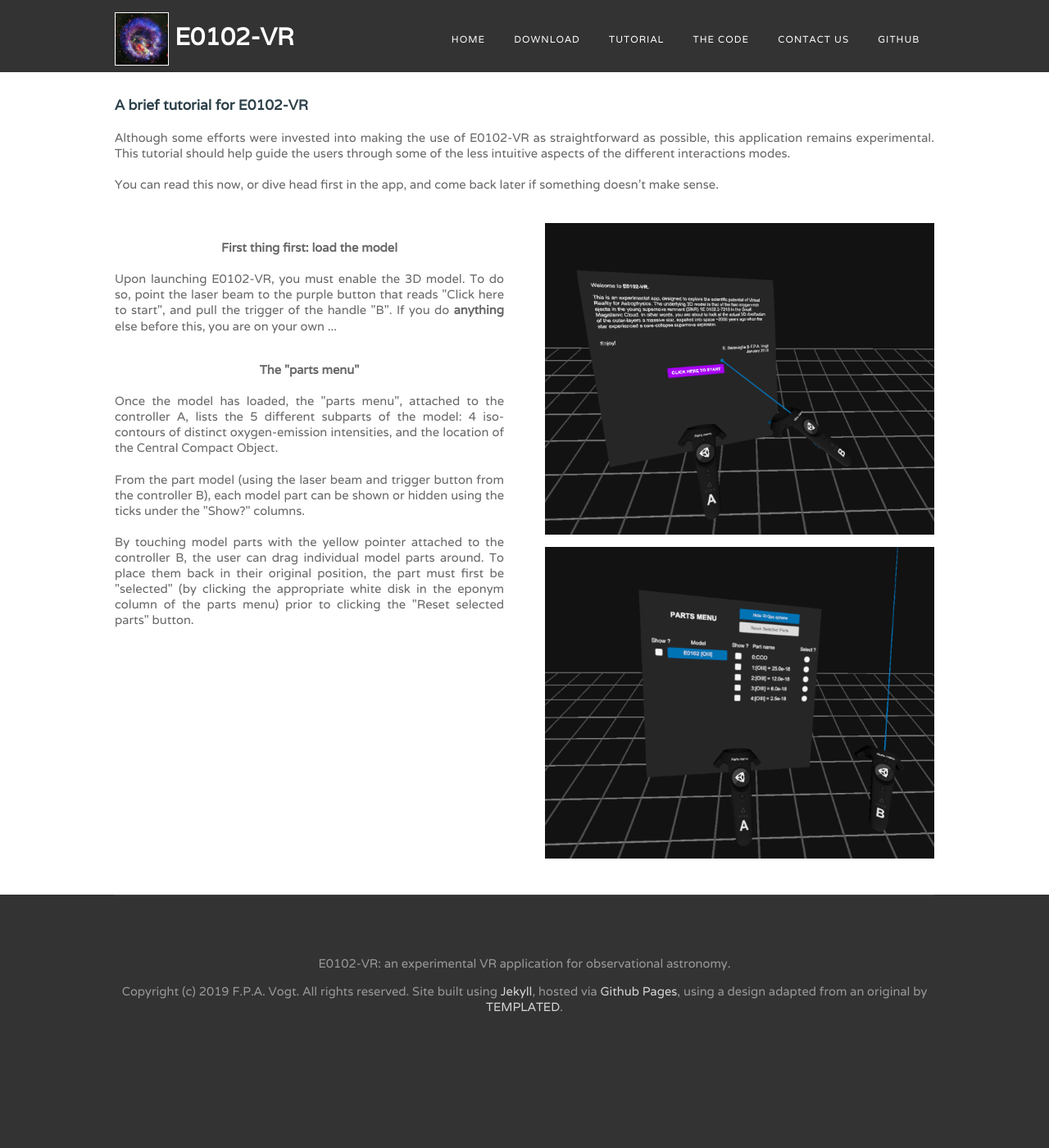
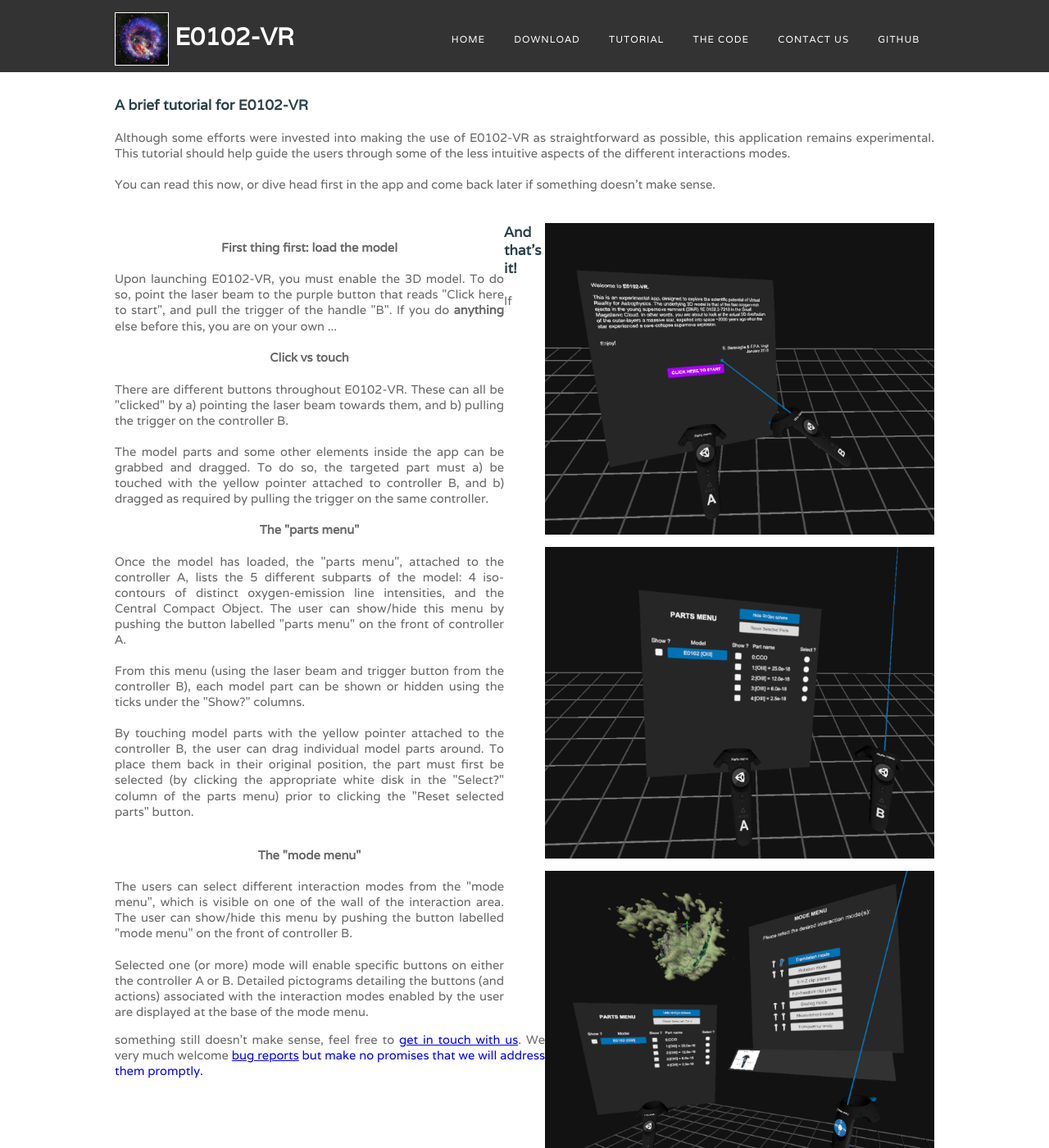
Before and after one commit to fpavogt/E0102-VR, a Jekyll site: the page built from tutorial.html, in a window 1280 px wide and 1400 px high. Shown: the whole window at 82% size. Built offline with Jekyll 4.4.1, drawn with Linux system fonts in a browser that asks for light colours.

Commit message:
Work on tutorial

```diff
--- a/tutorial.html
+++ b/tutorial.html
@@ -12,7 +12,7 @@ Although some efforts were invested into making the use of E0102-VR as straightf
 possible, this application remains experimental. This tutorial should help guide the users
 through some of the less intuitive aspects of the different interactions modes.<br>
 <br>
-You can read this now, or dive head first in the app, and come back later if something
+You can read this now, or dive head first in the app and come back later if something
 doesn't make sense.<br>
 <br>
 <br>
@@ -23,8 +23,18 @@ doesn't make sense.<br>
          <p style="text-align:justify">
          Upon launching E0102-VR, you must enable the 3D model. To do so, point the laser beam
          to the purple button that reads "Click here to start", and pull the trigger of
-         the handle "B". If you do <b>anything</b> else before this, you are on your own ...
+         the handle "B". If you do <b>anything</b> else before this, you are on your own ...<br>
          </p>
+
+         <h4 style="text-align: center">Click vs touch</h4>
+         There are different buttons throughout E0102-VR. These can all be "clicked" by a)
+         pointing the laser beam towards them, and b) pulling the trigger on the controller
+         B.<br>
+         <br>
+         The model parts and some other elements inside the app can be grabbed and dragged.
+         To do so, the targeted part must a) be touched with the yellow  pointer attached to
+         controller B, and b) dragged as required by pulling the trigger on the same controller.
+
    </div>
    <div class="tbox2">
          <p style="text-align: center">
@@ -34,22 +44,22 @@ doesn't make sense.<br>
    </div>
 </div>
 
-<h3></h3>
 <div id="two-column">
    <div class="tbox1">
          <h4 style="text-align: center">The "parts menu"</h4>
          <p style="text-align:justify">
          Once the model has loaded, the "parts menu", attached to the controller A,
          lists the 5 different subparts of the model: 4 iso-contours of distinct oxygen-emission
-         intensities, and the location of the Central Compact Object. <br>
+         line intensities, and the Central Compact Object. The user can show/hide this menu
+         by pushing the button labelled "parts menu" on the front of controller A.<br>
          <br>
-         From the part model (using the laser beam and trigger button from the controller B),
+         From this menu (using the laser beam and trigger button from the controller B),
          each model part can be shown or hidden using the ticks under the "Show?" columns. <br>
          <br>
          By touching model parts with the yellow pointer attached to the controller B,
          the user can drag individual model parts around. To place them back in their
-         original position, the part must first be "selected" (by clicking the appropriate
-         white disk in the eponym column of the parts menu) prior to clicking the
+         original position, the part must first be selected (by clicking the appropriate
+         white disk in the "Select?" column of the parts menu) prior to clicking the
          "Reset selected parts" button.
          </p>
    </div>
@@ -60,3 +70,30 @@ doesn't make sense.<br>
          </p>
    </div>
 </div>
+
+<div id="two-column">
+   <div class="tbox1">
+         <h4 style="text-align: center">The "mode menu"</h4>
+         <p style="text-align:justify">
+         The users can select different interaction modes from the "mode menu", which is
+         visible on one of the wall of the interaction area. The user can show/hide this
+         menu by pushing the button labelled "mode menu" on the front of controller B.<br>
+         <br>
+         Selected one (or more) mode will enable specific buttons on either the controller
+         A or B. Detailed pictograms detailing the buttons (and actions) associated with the
+         interaction modes enabled by the user are displayed at the base of the mode menu.
+         </p>
+   </div>
+   <div class="tbox2">
+         <p style="text-align: center">
+         <img src="./images/tutorial_3.png" alt="tutorial_3"
+         style="vertical-align:middle;width:100%"/>
+         </p>
+   </div>
+</div>
+
+<h3><b>And that's it!</b></h3>
+<br>
+If something still doesn't make sense, feel free to <a href="contact.html">get in touch with us</a>.
+We very much welcome <a target="_blank" href="https://github.com/fpavogt/E0102-VR/issues">bug reports<a/>
+but make no promises that we will address them promptly.<br>
```
Also changed, not shown: images/tutorial_3.png (added).
